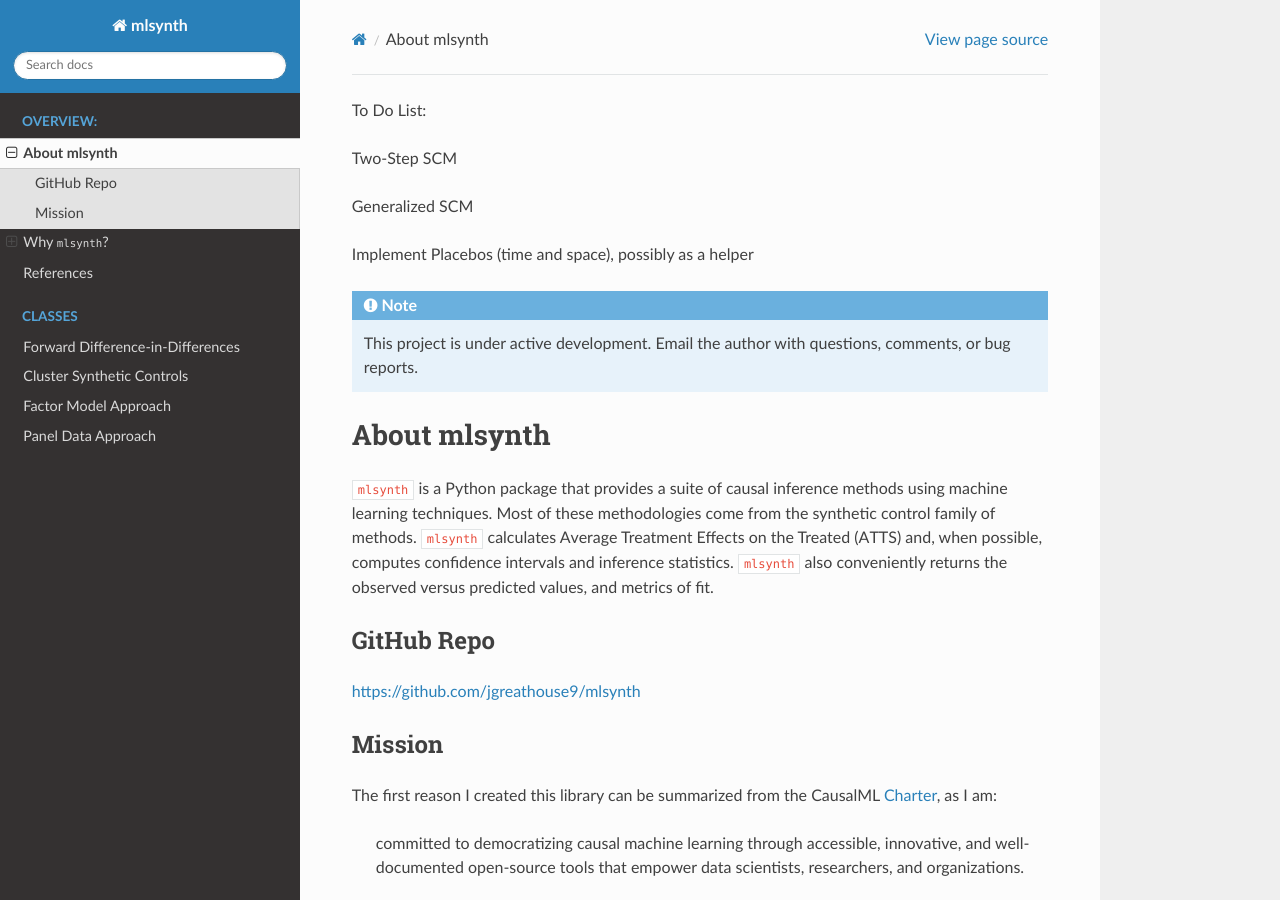
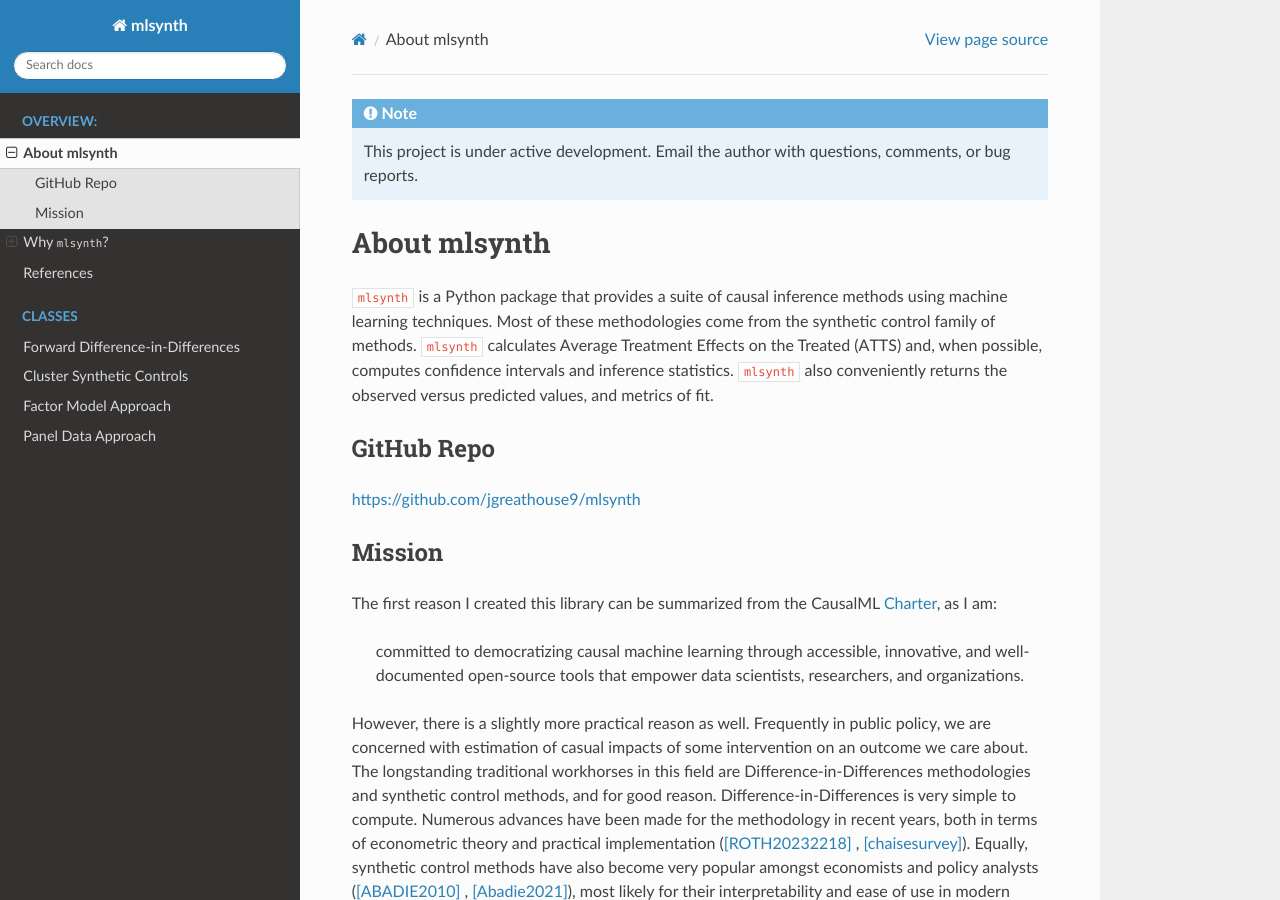
Before and after one commit to jgreathouse9/mlsynth, a Sphinx documentation site: the page built from docs/about.rst, in a window 1280 px wide and 900 px high. Built offline with Sphinx 7.4.7 and the Read the Docs theme 3.1.0, drawn with Linux system fonts in a browser that asks for light colours; pages that are not in the unit, such as notebooks, are missing from menus.

Commit message:
Update about.rst

```diff
--- a/docs/about.rst
+++ b/docs/about.rst
@@ -1,9 +1,3 @@
-To Do List:
-
-- Two-Step SCM
-- Generalized SCM
-- Implement Placebos (time and space), possibly as a helper
-
 .. note::
 
    This project is under active development. Email the author with questions, comments, or bug reports.
```
